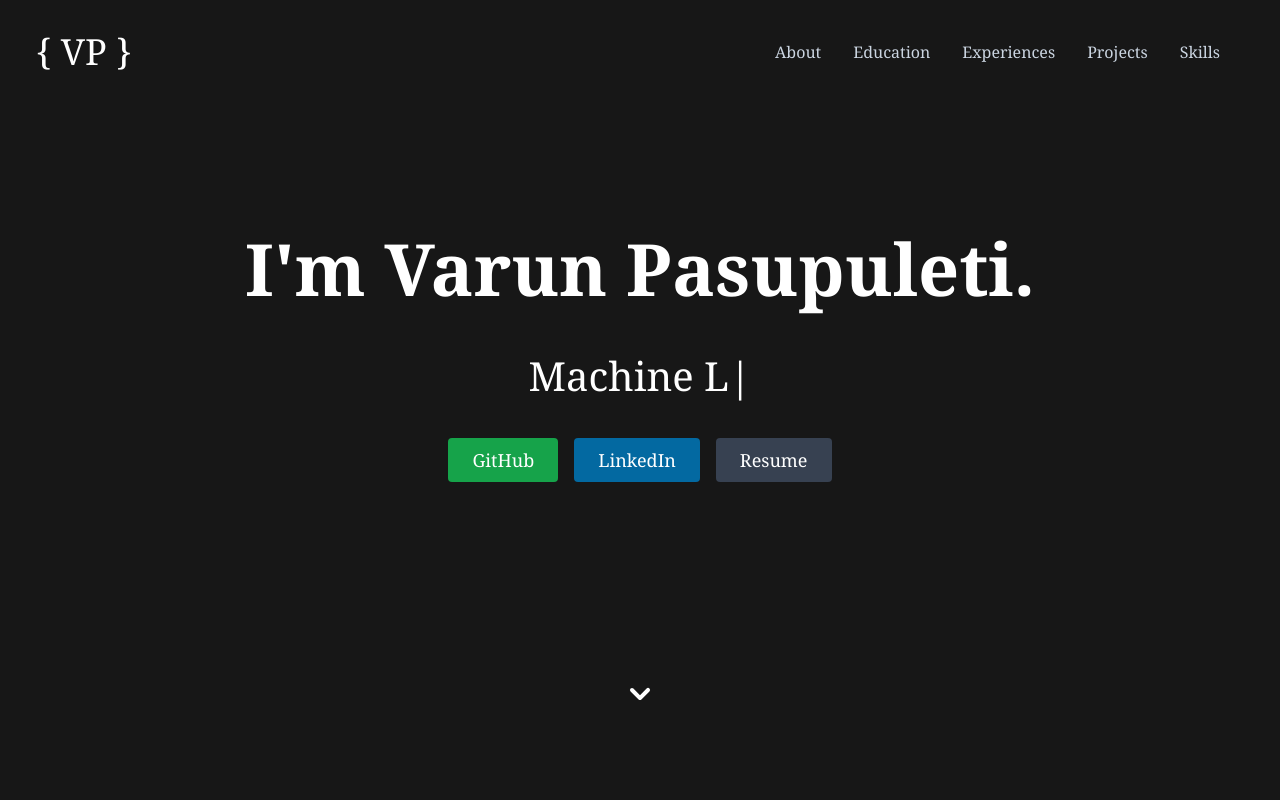
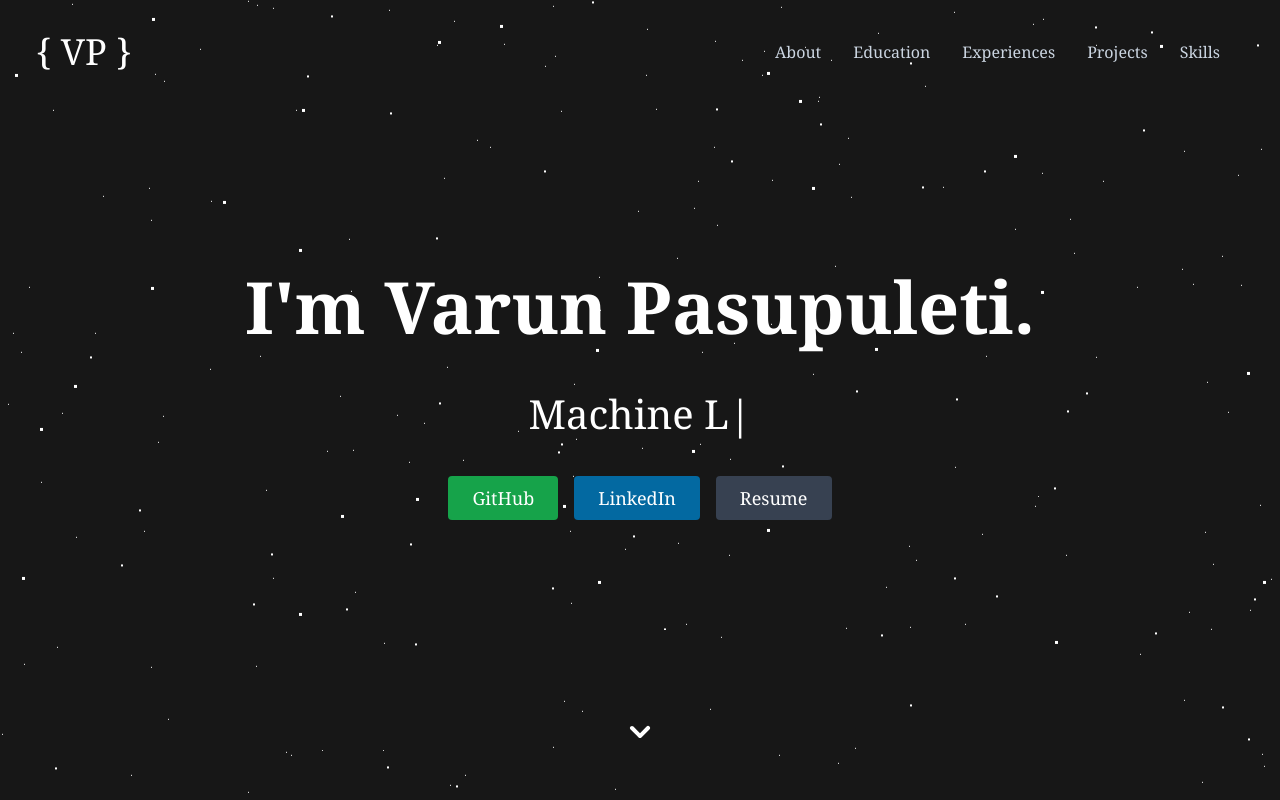
Before and after one commit to vjz3qz/portfolio, a React (Create React App) app: page / in a window 1280 px wide. Shown: the top 800 px of the page. Built offline with nearby package versions, Linux system fonts and the light colour scheme; the HTML template or start-up script is replaced by a standard one.

Commit message:
stars and height

```diff
--- a/src/components/Intro.jsx
+++ b/src/components/Intro.jsx
@@ -7,17 +7,15 @@ import { ChevronDownIcon } from "@heroicons/react/solid";
 class Intro extends React.Component {
   render() {
     return (
-      // <div id="home" className="intro route bg-image " style={{backgroundImage: "url("+bigImage+")"}}>
-      <div id="home" className="intro">
-        {/* <div id="home" className="intro route bg-image background">
+      <div id="home" className="intro route bg-image background">
         <div id="stars" />
         <div id="stars2" />
-        <div id="stars3" /> */}
+        <div id="stars3" />
 
         <div className="intro-content display-table">
           <div className="table-cell">
             <div>
-              <h1 className="intro-title mb-6 mt-32">I'm Varun Pasupuleti.</h1>
+              <h1 className="intro-title mb-6 mt-48">I'm Varun Pasupuleti.</h1>
               <p className="intro-subtitle">
                 <span className="text-slider-items"></span>
                 <strong className="text-slider">
--- a/src/components/stars.scss
+++ b/src/components/stars.scss
@@ -61,6 +61,6 @@
 
   .background {
     overflow: hidden;
-    background: radial-gradient(ellipse at bottom, #1B2735 0%, #090A0F 100%);
+    // background: radial-gradient(ellipse at bottom, #1B2735 0%, #090A0F 100%);
     height: 100vh;
 }
```
